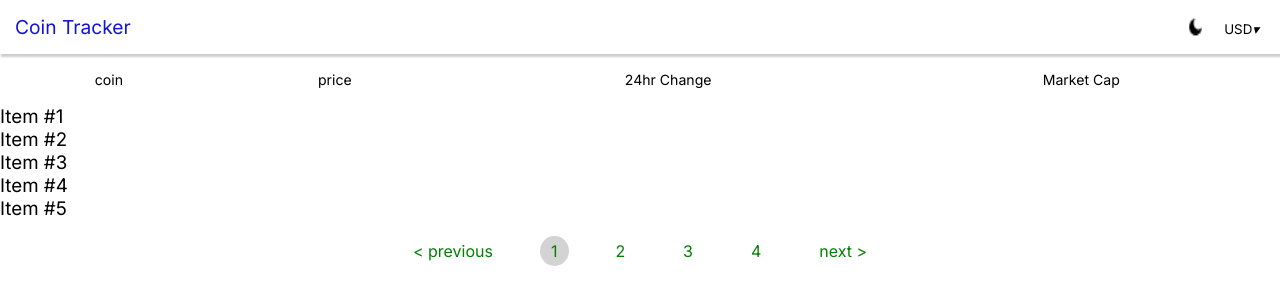
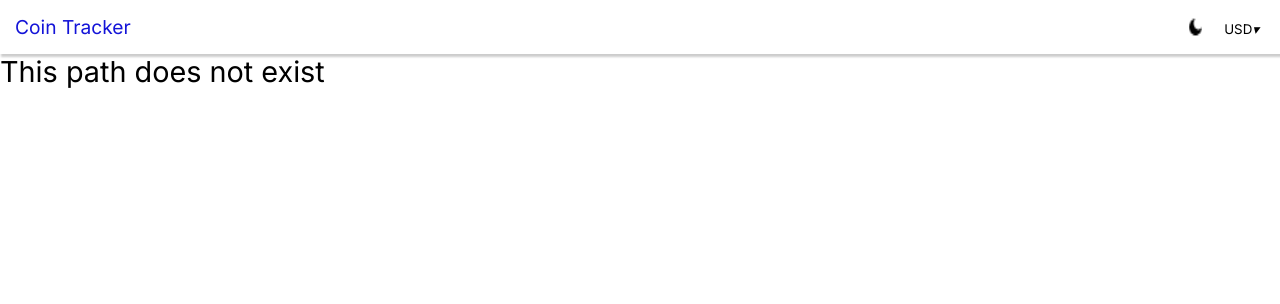
Before and after one commit to Caleb00004/crypto-tracker, a React (Create React App) app: page /paginate in a window 1280 px wide. Shown: the top 304 px of the page. Built offline with nearby package versions, Linux system fonts and the light colour scheme; no server answers.

Commit message:
modified and added comments to App & context file

```diff
--- a/src/App.js
+++ b/src/App.js
@@ -1,20 +1,18 @@
 import './App.css';
 import CoinPage from './Pages/CoinPage';
 import Home from './Pages/Home';
-//import PaginatedItems from './Pages/PaginatedItems';
 import Navbar from './components/Navbar';
 import {Routes, Route} from 'react-router-dom'
 import { useContext } from 'react'
 import { coinContext } from './coinContext'
-import PaginatedItems from './Pages/paginateTest';
-import "slick-carousel/slick/slick.css";
-import "slick-carousel/slick/slick-theme.css";
+import "slick-carousel/slick/slick.css";    //Needed for the carousel component
+import "slick-carousel/slick/slick-theme.css";  // Needed for the carousel component
 import InvalidPath from './utils/InvalidPath';
 import { createGlobalStyle } from 'styled-components'
 import { fontColor } from './functions/fontColor';
 
 function App() {
-  const {mode} = useContext(coinContext)
+  const {mode} = useContext(coinContext)  // dark or light mode.
 
   let GlobalStyles;
 
@@ -40,7 +38,6 @@
         <Routes>
           <Route path='/' element={<Home />} />
           <Route path='/coin/:coinId' element={<CoinPage />} />
-          <Route path='/paginate' element={<PaginatedItems itemsPerPage={5}/>} />
           <Route path='*' element={<InvalidPath />}/> {/* To handle paths that don't exist */}
         </Routes>
 
--- a/src/Pages/Home.js
+++ b/src/Pages/Home.js
@@ -1,5 +1,4 @@
 import Carousel from '../components/Carousel'
-//import Table from '../components/Table'
 import PaginatedItems from '../components/Table'
 import { useContext } from 'react'
 import { coinContext } from '../coinContext'
@@ -7,7 +6,7 @@
 import './home.css'
 
 export default function Home() {
-    const {coinData, dataLoaded, mode, currency} = useContext(coinContext)
+    const {coinData, dataLoaded, mode, currency} = useContext(coinContext) //pulling data fron context.
     console.log('HOME')
 
     return (
--- a/src/Pages/paginateTest.js
+++ /dev/null
@@ -1,82 +0,0 @@
-/* export default PaginateTest() {
-
-} */
-import React, { useEffect, useState } from 'react';
-import ReactPaginate from 'react-paginate';
-import './test.css'
-//const items = [...Array(33).keys()];
-
-const items = [1, 2, 3, 4, 5, 6, 7, 8, 9, 10, 11, 12, 13, 14,16,18];
-
-function Items({ currentItems }) {
-    console.log(currentItems)
-  return (
-    <div className="items">
-
-    <table>
-      <tr>
-        <th>coin</th>
-        <th>price</th>
-        <th>24hr Change</th>
-        <th>Market Cap</th>
-      </tr>
-      </table>
-        {currentItems && currentItems.map((item) => (
-      <div>
-        <h3>Item #{item}</h3>
-      </div>
-    ))}
-      </div>
-  );
-}
-
-export default function PaginatedItems({ itemsPerPage }) {
-  // We start with an empty list of items.
-  console.log(itemsPerPage)
-  const [currentItems, setCurrentItems] = useState(null);
-  const [pageCount, setPageCount] = useState(0);
-  // Here we use item offsets; we could also use page offsets
-  // following the API or data you're working with.
-  const [itemOffset, setItemOffset] = useState(0);
-
-  useEffect(() => {
-    // Fetch items from another resources.
-    const endOffset = itemOffset + itemsPerPage;
-    console.log(`Loading items from ${itemOffset} to ${endOffset}`);
-    setCurrentItems(items.slice(itemOffset, endOffset));
-    setPageCount(Math.ceil(items.length / itemsPerPage));
-  }, [itemOffset, itemsPerPage]);
-
-  // Invoke when user click to request another page.
-  const handlePageClick = (event) => {
-    const newOffset = event.selected * itemsPerPage % items.length;
-    console.log(`User requested page number ${event.selected}, which is offset ${newOffset}`);
-    setItemOffset(newOffset);
-  };
-
-  return (
-    <>
-      <Items currentItems={currentItems} />
-      <ReactPaginate
-        nextLabel="next >"
-        onPageChange={handlePageClick}
-        pageRangeDisplayed={3}
-        marginPagesDisplayed={2}
-        pageCount={pageCount}
-        previousLabel="< previous"
-        pageClassName="page-item"
-        pageLinkClassName="page-link"
-        previousClassName="page-item"
-        previousLinkClassName="page-link"
-        nextClassName="page-item"
-        nextLinkClassName="page-link"
-        breakLabel="..."
-        breakClassName="page-item"
-        breakLinkClassName="page-link"
-        containerClassName="pagination"
-        activeClassName="active"
-        renderOnZeroPageCount={null}
-      />
-    </>
-  );
-}
--- a/src/coinContext.js
+++ b/src/coinContext.js
@@ -1,10 +1,11 @@
 import React from "react"
+// Setting Up Context
 
 const coinContext = React.createContext()
 
 function ContextProvider(props) {
     const [coinData, setCoinData] = React.useState([])
-    const [dataLoaded, setDataLoaded] = React.useState(false)
+    const [dataLoaded, setDataLoaded] = React.useState(false) //check if api data has being fetched
     const [mode, setMode] = React.useState('light')
     const [currency, setCurrency] = React.useState('USD')
 
@@ -13,14 +14,12 @@
     }
 
     const changeCurrency = (newCurrency) => {
-        console.log('called')
         setCurrency(newCurrency)
     }
 
+    // fetching coin Data from coingecko Api
     React.useEffect(() => {
 //        fetch('https://api.coingecko.com/api/v3/coins/markets?vs_currency=USD&order=market_cap_desc&per_page=100&page=1&sparkline=false')
-//        console.log('useEffect ran')
-//        console.log(currency)
         fetch(`https://api.coingecko.com/api/v3/coins/markets?vs_currency=${currency}&order=market_cap_desc&per_page=100&page=1&sparkline=false`)
             .then(response => response.json())
             .then(data => (
--- a/src/components/Carousel.js
+++ b/src/components/Carousel.js
@@ -1,5 +1,5 @@
 import React, { Component } from "react";
-import Slider from "react-slick";
+import Slider from "react-slick"; // importing slider librry. Can be installed with [npm install react-slick]
 import './carousel.css'
 import { currencySymbol } from "../functions/currencySymbol";
 
--- a/src/components/Chart.js
+++ b/src/components/Chart.js
@@ -18,8 +18,8 @@
         )
     },[])
 
-    console.log(graphData)
-    console.log(mode)
+//    console.log(graphData)
+//    console.log(mode)
 
     function chartColor() {
         return mode === 'light' ? '#1414d8' : 'green'
```
